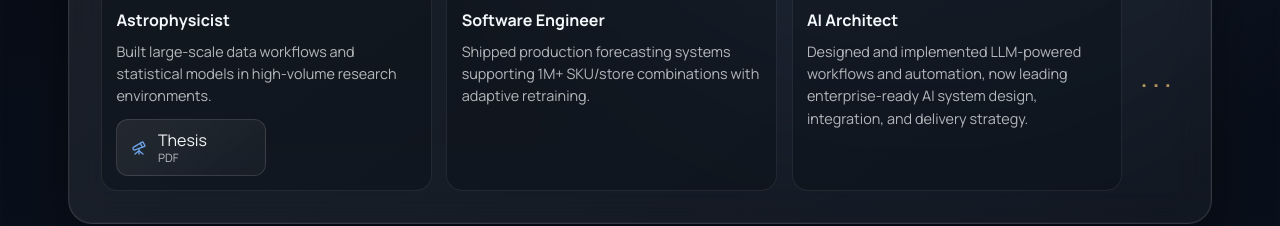
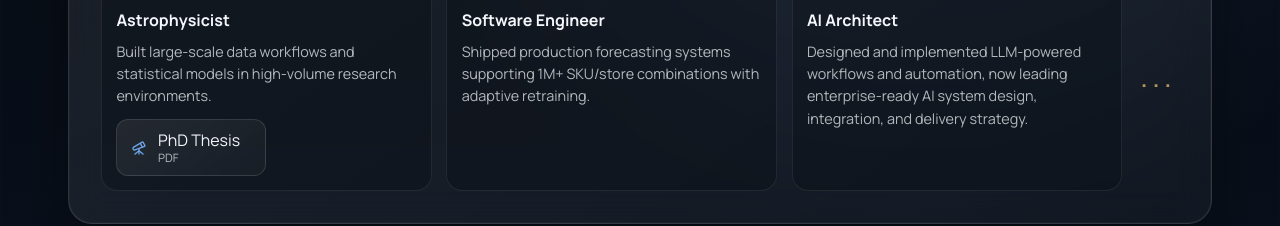
Before and after one commit to ajrlewis/ajrlewis, a Next.js app in the folder apps/web/: page / in a window 1280 px wide. Shown: the part 840-1066 px from the top of the page. Built offline with nearby package versions, Linux system fonts and the light colour scheme.

Commit message:
copy(web): rename thesis download label to phd thesis

```diff
--- a/apps/web/app/page.tsx
+++ b/apps/web/app/page.tsx
@@ -79,7 +79,7 @@ const contactActions: ContactAction[] = [
 ];
 
 const phdDownloads: DownloadAction[] = [
-  { label: "Thesis", href: "/thesis.pdf", icon: "file", iconSrc: "/icons/telescope.svg" }
+  { label: "PhD Thesis", href: "/thesis.pdf", icon: "file", iconSrc: "/icons/telescope.svg" }
 ];
 
 const services: Service[] = [
```
